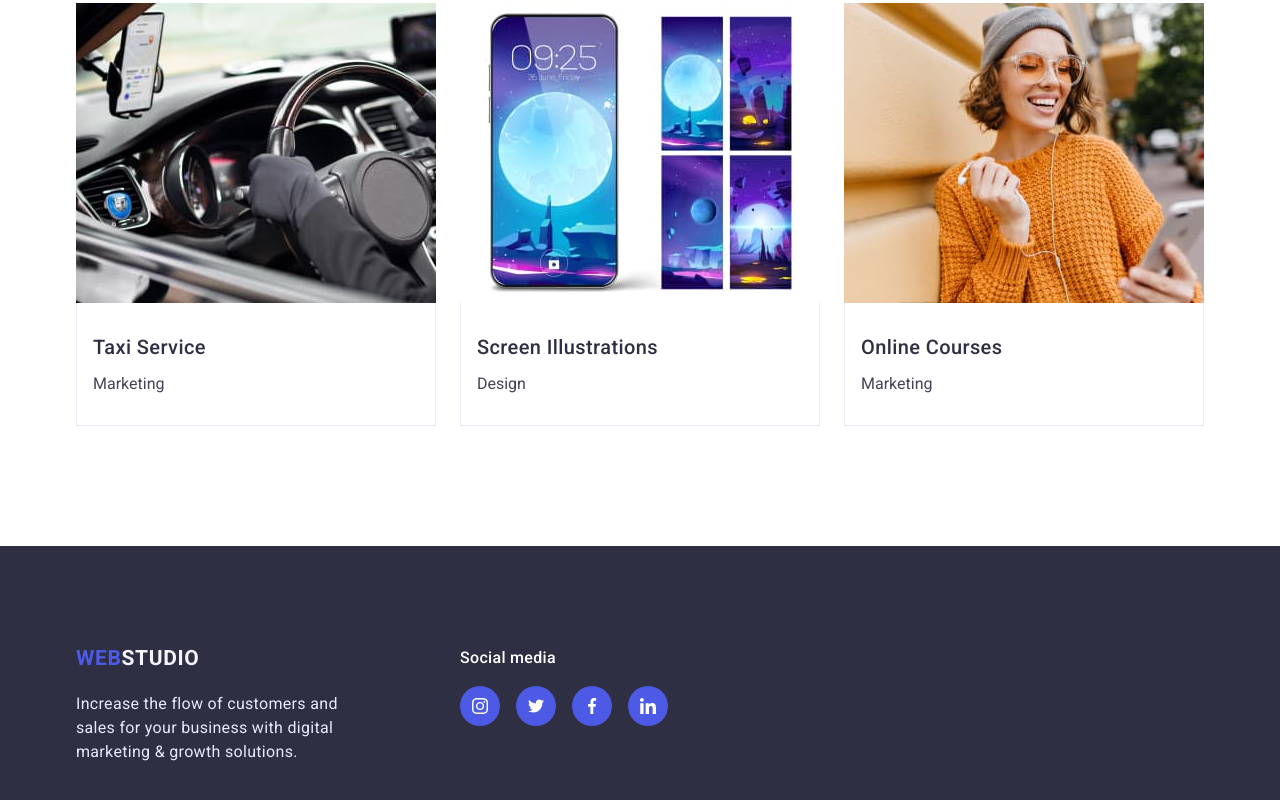
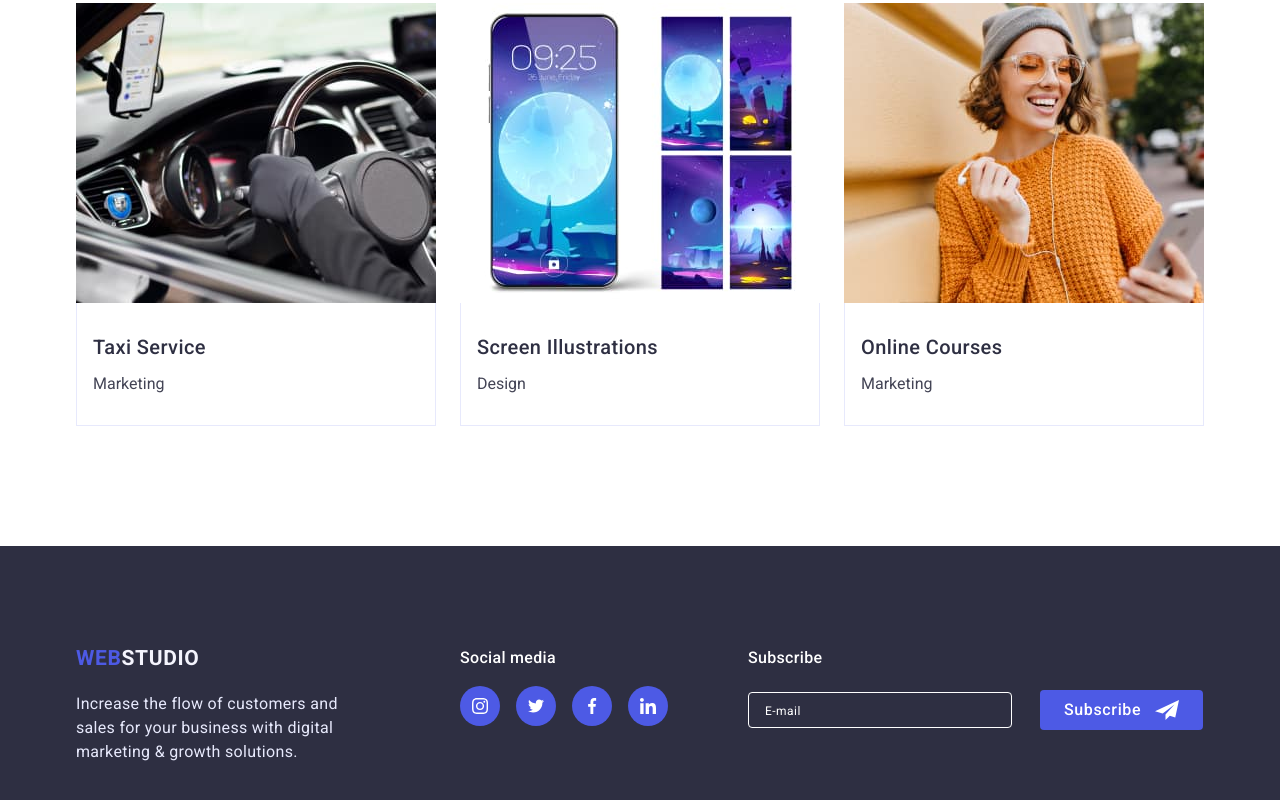
Before and after one commit to azzzteca/2024-hw-05, a plain HTML site: page index.html in a window 1280 px wide. Shown: the part 2645-3445 px from the top of the page. Drawn offline with nearby package versions, Linux system fonts and the light colour scheme.

Commit message:
Додає розділ підписки у футері

```diff
--- a/css/styles.css
+++ b/css/styles.css
@@ -503,6 +503,10 @@ img {
   color: var(--footer-primary-text-color);
 }
 
+.footer-socials {
+  margin-right: 80px;
+}
+
 .social-header {
   font-size: 16px;
   font-weight: 500;
@@ -521,3 +525,60 @@ img {
 .socials-list .social-link:hover {
   background-color: #31d0aa;
 }
+
+.footer-label {
+  display: block;
+
+  margin-bottom: 20px;
+
+  font-weight: 500;
+  line-height: 1.5;
+  letter-spacing: 0.02em;
+
+  color: var(--primary-background-color);
+}
+
+.footer-email {
+  width: 264px;
+  padding: 8px 20px 8px 16px;
+  margin-right: 24px;
+
+  border: 1px solid var(--primary-background-color);
+  border-radius: 4px;
+
+  color: var(--primary-background-color);
+  background-color: inherit;
+}
+
+.footer-email::placeholder {
+  display: inline-block;
+
+  font-size: 12px;
+  line-height: 2;
+  letter-spacing: 0.04em;
+
+  color: var(--primary-background-color);
+}
+
+.footer-button {
+  position: relative;
+  padding: 8px 62px 8px 24px;
+
+  font-weight: 500;
+  line-height: 1.5;
+  letter-spacing: 0.04em;
+
+  color: #ffffff;
+  background-color: var(--logo-primary-color);
+
+  border: none;
+  border-radius: 4px;
+
+  cursor: pointer;
+}
+
+.button-icon {
+  position: absolute;
+  top: 10px;
+  right: 24px;
+}
--- a/index.html
+++ b/index.html
@@ -590,6 +590,39 @@
             </li>
           </ul>
         </div>
+
+        <form
+          class="subscribe-form"
+          name="subscribe-form"
+          autocomplete="off"
+          novalidate
+        >
+          <label for="footer-email" class="footer-label">Subscribe</label>
+          <input
+            class="footer-email"
+            type="email"
+            name="email"
+            placeholder="E-mail"
+            id="footer-email"
+          />
+          <button type="submit" class="footer-button">
+            Subscribe
+
+            <svg
+              class="button-icon"
+              width="24"
+              height="20"
+              viewBox="0 0 24 20"
+              fill="none"
+              xmlns="http://www.w3.org/2000/svg"
+            >
+              <path
+                d="M24 0L0 11.25L7.66994 13.6172L19.5 4.375L10.5017 14.4913L10.509 14.4936L10.5 14.4913V20L14.8013 15.8183L20.2501 17.5L24 0Z"
+                fill="white"
+              />
+            </svg>
+          </button>
+        </form>
       </div>
     </footer>
   </body>
```
Also changed, not shown: images/letter.svg (added).
